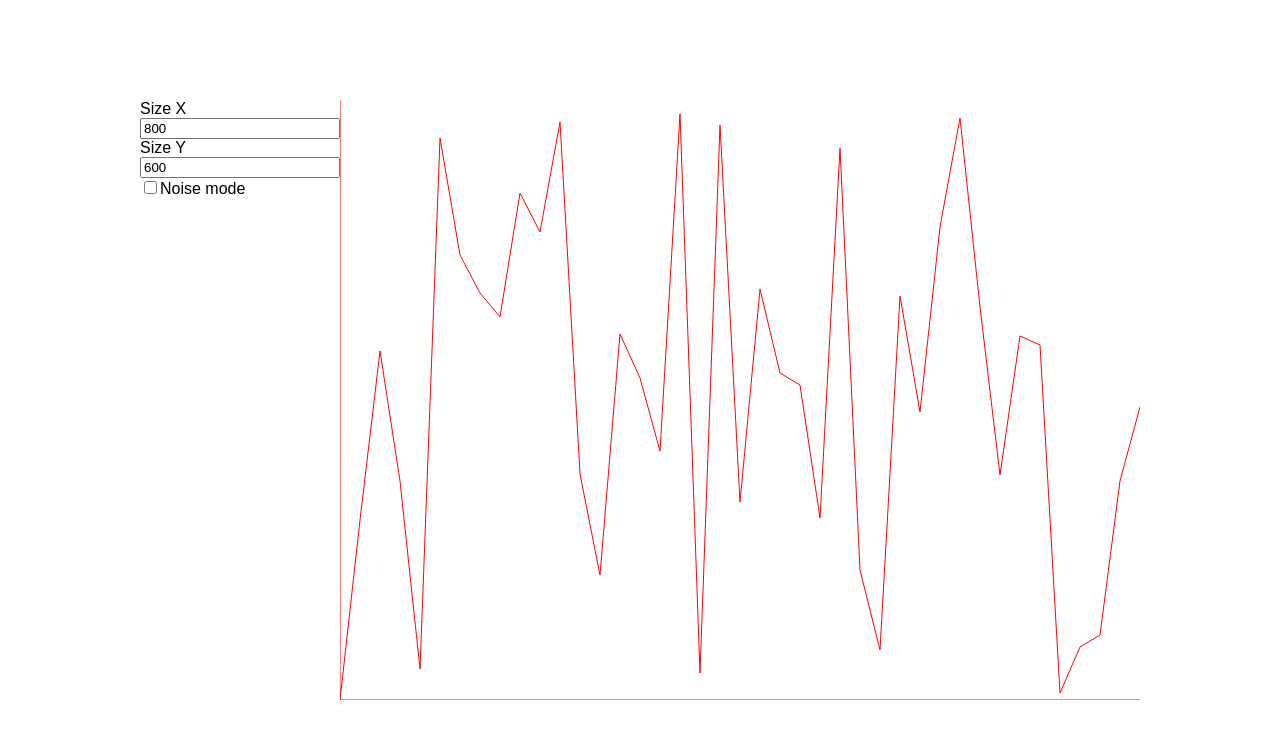
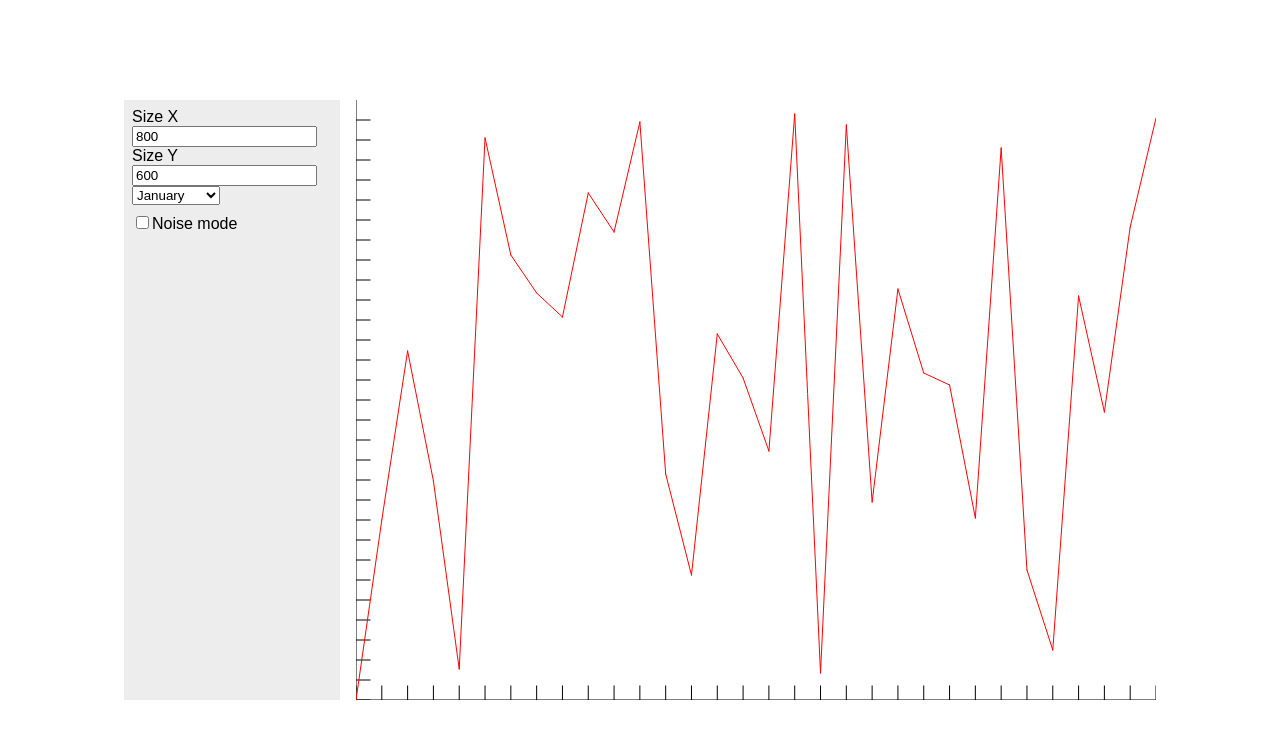
Before and after one commit to tsorak/grapher, a website: page public/index.html in a window 1280 px wide. Drawn offline with Linux system fonts and the light colour scheme.

Commit message:
Add step lines

```diff
--- a/public/index.html
+++ b/public/index.html
@@ -12,10 +12,27 @@
     <body>
         <main>
             <div class="toolbar">
+                <form onsubmit="() => {return false}">
                     <label for="cvsX" class="noInteract">Size X</label>
                     <input class="cvsSize" type="number" id="cvsX" value="800" />
                     <label for="cvsY" class="noInteract">Size Y</label>
                     <input class="cvsSize" type="number" id="cvsY" value="600" />
+
+                    <select name="monthSelectElem" id="monthSelectElem">
+                        <option value="0">January</option>
+                        <option value="1">February</option>
+                        <option value="2">March</option>
+                        <option value="3">April</option>
+                        <option value="4">May</option>
+                        <option value="5">June</option>
+                        <option value="6">July</option>
+                        <option value="7">August</option>
+                        <option value="8">September</option>
+                        <option value="9">October</option>
+                        <option value="10">November</option>
+                        <option value="11">December</option>
+                    </select>
+                </form>
 
                 <label class="noInteract" for="noiseModeElem"><input type="checkbox" id="noiseModeElem" />Noise mode</label>
             </div>
--- a/public/script.js
+++ b/public/script.js
@@ -5,45 +5,75 @@ const noiseModeElem = document.getElementById("noiseModeElem");
 
 //setup config
 const config = {
+    time: {
+        daysInEachMonth: [31, 28, 31, 30, 31, 30, 31, 31, 30, 31, 30, 31],
+        isLeapYear: !((new Date().getFullYear() / 4) % 1), //Is the current year evenly dividable with 4
+        selectedMonth: 0,
+    },
     element: {
         size: { x: sizeXElem.value, y: sizeYElem.value },
     },
     period: {
         unit: "months",
-		step: 20,
+        step: 0,
+        amountOfPoints: 0,
     },
     value: {
         unit: "kr",
+        step: { distance: 20, amountPerStep: 100 },
+        amountOfPoints: 0,
     },
     points: [0],
-	amountOfPoints: 0,
 };
+const setupConfig = () => {
+    //Calculate pixel distance between each period point (Day)
+    config.period.amountOfPoints = config.time.daysInEachMonth[0];
+    config.period.step = config.element.size.x / config.period.amountOfPoints;
 
-//calculate how many points fit along the x axis. Taking 'period.step' into account.
-config.amountOfPoints = Math.floor(config.element.size.x / config.period.step);
+    //points along y axis
+    config.value.amountOfPoints = Math.floor(config.element.size.y / config.value.step.distance);
+
+    //Leap year
+    if (config.time.isLeapYear) {
+        config.time.daysInEachMonth[1] = 29;
+    }
+};
+setupConfig();
+const updateAmountOfPoints = () => {
+    config.period.amountOfPoints = config.time.daysInEachMonth[config.time.selectedMonth];
+    config.period.step = config.element.size.x / config.period.amountOfPoints;
+};
 
 //set canvas size
 [canvas.width, canvas.height] = Object.values(config.element.size);
+//canvas
+const canvas2d = canvas.getContext("2d");
 
-//canvas
-const cvs = canvas.getContext("2d");
+//takes in two points and draws a line between them
+const drawLine = (fromX, fromY, toX, toY, color = "#f00") => {
+    canvas2d.beginPath();
+    canvas2d.moveTo(fromX, fromY);
+    canvas2d.lineCap = "square";
+    canvas2d.strokeStyle = color;
+    canvas2d.lineTo(toX, toY);
+    canvas2d.stroke();
+    canvas2d.closePath();
+};
 
-const setupAxles = () => {
-	cvs.beginPath();
-	cvs.moveTo(0, 0);
-	cvs.lineCap = "square";
-	cvs.strokeStyle = "#f00";
-	cvs.lineTo(0, config.element.size.y);
-	cvs.stroke();
-	cvs.closePath();
+const drawAxles = () => {
+    drawLine(0, 0, 0, config.element.size.y, "#000");
+    drawLine(0, config.element.size.y, config.element.size.x, config.element.size.y, "#000");
+};
 
-	cvs.beginPath();
-	cvs.moveTo(0, config.element.size.y);
-	cvs.lineCap = "square";
-	cvs.strokeStyle = "#f00";
-	cvs.lineTo(config.element.size.x, config.element.size.y);
-	cvs.stroke();
-	cvs.closePath();
+const drawAxleSteps = () => {
+    //X
+    for (let i = 0; i < config.points.length; i++) {
+        drawLine(i * config.period.step, config.element.size.y, i * config.period.step, config.element.size.y - 14, "#000");
+    }
+    //Y
+    for (let i = 0; i < config.value.amountOfPoints; i++) {
+        drawLine(0, config.element.size.y - i * config.value.step.distance, 14, config.element.size.y - i * config.value.step.distance, "#000");
+    }
 };
 
 const drawPoints = () => {
@@ -51,13 +81,7 @@ const drawPoints = () => {
         const prevIndex = index - 1 > 0 ? index - 1 : 0;
         const prevValue = config.points[index - 1] !== undefined ? config.points[index - 1] : 0;
 
-		cvs.beginPath();
-		cvs.moveTo(prevIndex * config.period.step, config.element.size.y - prevValue);
-		cvs.lineCap = "butt";
-		cvs.strokeStyle = "#f00";
-		cvs.lineTo(index * config.period.step, config.element.size.y - value);
-		cvs.stroke();
-		cvs.closePath();
+        drawLine(prevIndex * config.period.step, config.element.size.y - prevValue, index * config.period.step, config.element.size.y - value);
     });
 };
 
@@ -71,7 +95,7 @@ const setupEventhandlers = () => {
         canvas.onpointermove = (e) => {
             const x = e.clientX - (bounds.left - 0.5);
             const y = e.clientY - (bounds.top - 0.5);
-			const closestPoint = Math.round(x / (config.amountOfPoints / 2));
+            const closestPoint = Math.round(Math.abs(config.element.size.x - x - 800) / config.period.step);
             // console.log(closestPoint);
             setPoint(closestPoint, config.element.size.y - y);
             redraw();
@@ -85,11 +109,22 @@ const setupEventhandlers = () => {
         canvas.onpointermove = null;
         canvas.onpointerup = null;
     };
+
+    const form = document.querySelector("form");
+    form.onchange,
+        (form.oninput = (e) => {
+            console.log(form);
+            const selectedMonth = Number(form.monthSelectElem.value);
+            config.time.selectedMonth = selectedMonth;
+            updateAmountOfPoints();
+            genPoints();
+            redraw();
+        });
 };
 
 //gen points
 const genPoints = () => {
-	for (let i = 1; i < config.amountOfPoints + 1; i++) {
+    for (let i = 1; i < config.period.amountOfPoints + 1; i++) {
         const randomVal = Math.ceil(Math.random() * config.element.size.y);
         config.points[i] = randomVal;
     }
@@ -101,8 +136,9 @@ const setPoint = (point, value) => {
 };
 
 const redraw = () => {
-	cvs.reset();
-	setupAxles();
+    canvas2d.reset();
+    drawAxles();
+    drawAxleSteps();
     drawPoints();
 };
 
@@ -110,6 +146,7 @@ genPoints();
 redraw();
 setupEventhandlers();
 
+//Toggling of noise-mode
 let autoRefreshID;
 const enableNoiseMode = () => {
     autoRefreshID = setInterval(() => {
--- a/public/styles.css
+++ b/public/styles.css
@@ -15,6 +15,7 @@ body {
 
 main {
     display: flex;
+    gap: 16px;
 }
 
 canvas {
@@ -27,6 +28,9 @@ canvas {
     display: flex;
     flex-direction: column;
     width: 200px;
+    background-color: #ededed;
+    padding: 8px;
+    gap: 8px;
 }
 
 .noInteract {
```
Lines whose indentation alone changed are shown as unchanged.
